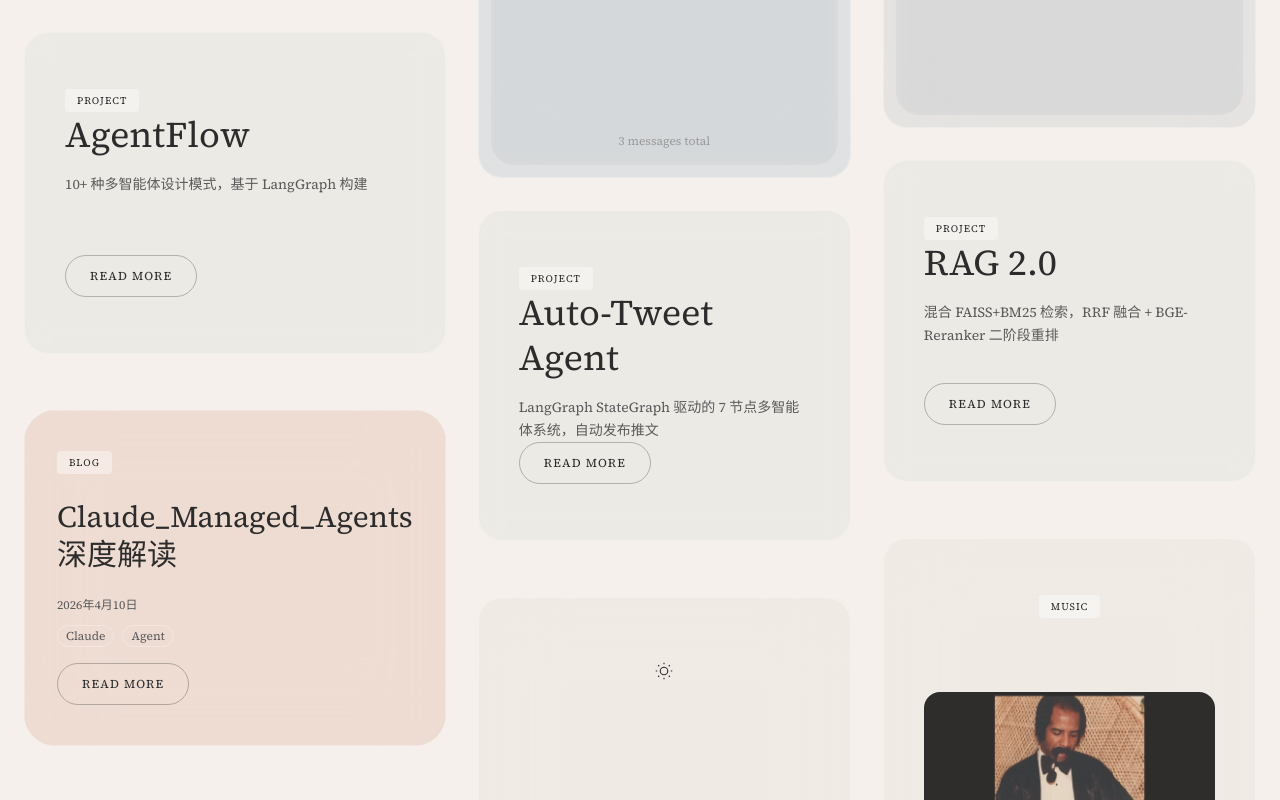
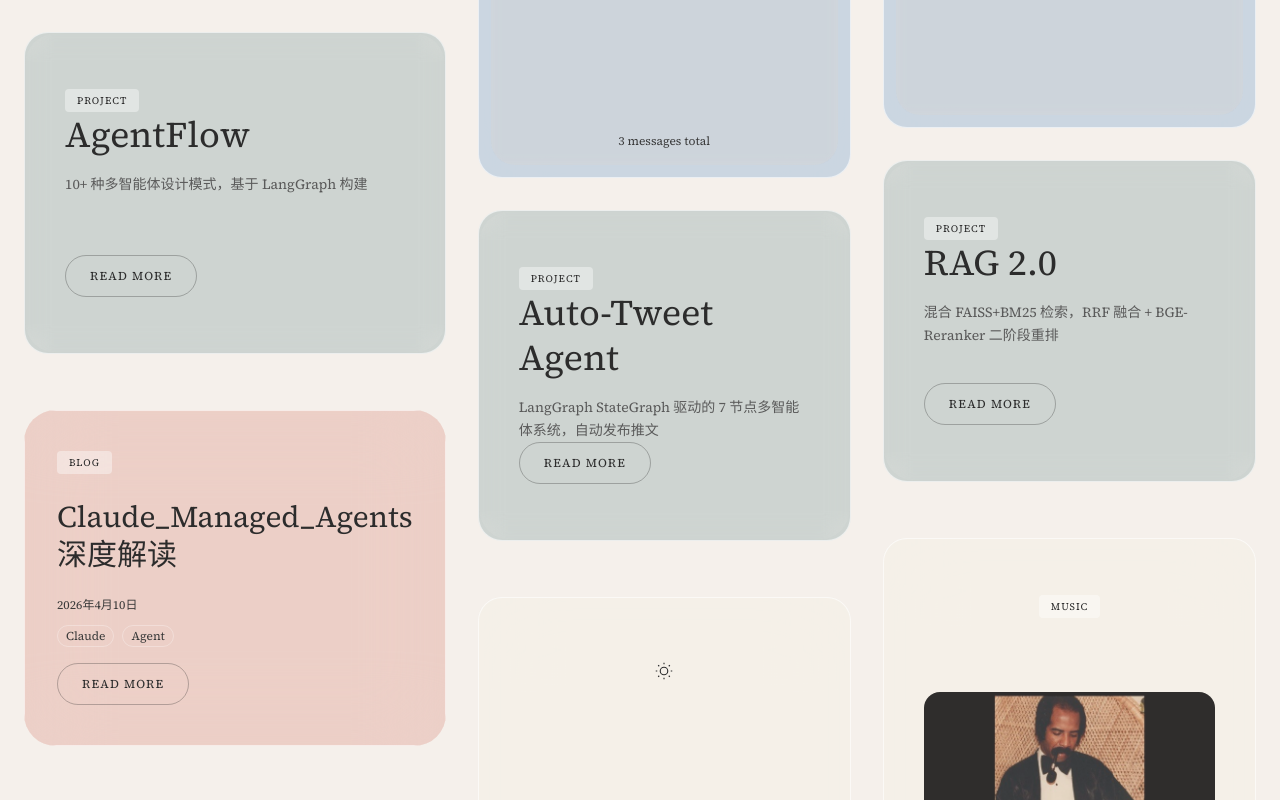
Before and after one commit to iuyup/iuyup.com, a Next.js app: page / in a window 1280 px wide. Shown: the part 1420-2220 px from the top of the page. Built offline with nearby package versions, Linux system fonts and the light colour scheme.

Commit message:
feat:change color

```diff
--- a/src/components/cards/AboutCard.tsx
+++ b/src/components/cards/AboutCard.tsx
@@ -3,7 +3,7 @@
 import { motion, type Variants } from 'framer-motion';
 import { CARD_VARIANTS, type CardVariant } from '@/lib/colors';
 
-const cardCls = 'backdrop-blur-2xl rounded-3xl border border-white/30 py-14 px-10 min-h-[480px] flex flex-col justify-between cursor-pointer';
+const cardCls = 'backdrop-blur-2xl rounded-3xl border border-white/60 py-14 px-10 min-h-[480px] flex flex-col justify-between cursor-pointer';
 
 const cardFade: Variants = {
   hidden: { opacity: 0, y: 20 },
--- a/src/components/cards/BlogCard.tsx
+++ b/src/components/cards/BlogCard.tsx
@@ -35,7 +35,7 @@ export function BlogCard({ post, tag = 'default' }: BlogCardProps) {
       transition={springTransition}
       style={{ boxShadow: 'none', background: variant.bg }}
     >
-      <div className="backdrop-blur-2xl rounded-3xl border border-white/30 py-10 px-8 min-h-[280px] flex flex-col justify-between">
+      <div className="backdrop-blur-2xl rounded-3xl border border-white/60 py-10 px-8 min-h-[280px] flex flex-col justify-between">
         <Link href={`/posts/${encodeURIComponent(post.slug)}`} className="group flex flex-col h-full justify-between">
           <span className="text-[10px] uppercase tracking-widest bg-white/40 text-[#2C2C2C] px-3 py-1 rounded-sm self-start">
             Blog
@@ -80,7 +80,7 @@ export function BlogLinkCard({ tag = 'default' }: BlogLinkCardProps) {
       transition={springTransition}
       style={{ boxShadow: 'none', background: variant.bg }}
     >
-      <div className="backdrop-blur-2xl rounded-3xl border border-white/30 py-10 px-8 min-h-[280px] flex flex-col justify-between">
+      <div className="backdrop-blur-2xl rounded-3xl border border-white/60 py-10 px-8 min-h-[280px] flex flex-col justify-between">
         <Link href="/posts" className="group flex flex-col h-full justify-between">
           <span className="text-[10px] uppercase tracking-widest bg-white/40 text-[#2C2C2C] px-3 py-1 rounded-sm self-start">
             Blog
--- a/src/components/cards/FooterCard.tsx
+++ b/src/components/cards/FooterCard.tsx
@@ -3,7 +3,7 @@
 import { motion, type Variants } from 'framer-motion';
 import { CARD_VARIANTS, type CardVariant } from '@/lib/colors';
 
-const cardCls = 'backdrop-blur-2xl rounded-3xl border border-white/30 py-14 px-10 min-h-[480px] flex flex-col justify-between cursor-pointer';
+const cardCls = 'backdrop-blur-2xl rounded-3xl border border-white/60 py-14 px-10 min-h-[480px] flex flex-col justify-between cursor-pointer';
 
 const cardFade: Variants = {
   hidden: { opacity: 0, y: 20 },
--- a/src/components/cards/MusicCard.tsx
+++ b/src/components/cards/MusicCard.tsx
@@ -4,7 +4,7 @@ import { motion, type Variants } from 'framer-motion';
 import { albums } from '@/lib/data';
 import { CARD_VARIANTS, type CardVariant } from '@/lib/colors';
 
-const cardCls = 'backdrop-blur-2xl rounded-3xl border border-white/30 py-14 px-10 min-h-[480px] flex flex-col justify-between cursor-pointer';
+const cardCls = 'backdrop-blur-2xl rounded-3xl border border-white/60 py-14 px-10 min-h-[480px] flex flex-col justify-between cursor-pointer';
 
 const cardFade: Variants = {
   hidden: { opacity: 0, y: 20 },
--- a/src/components/cards/ProjectCard.tsx
+++ b/src/components/cards/ProjectCard.tsx
@@ -23,7 +23,7 @@ export function ProjectCard({ index }: ProjectCardProps) {
   return (
     <motion.div
       variants={cardFade}
-      className="mb-6 rounded-3xl border border-white/30"
+      className="mb-6 rounded-3xl border border-white/60"
       whileHover={hoverSpring}
       transition={springTransition}
       style={{ boxShadow: 'none', background: projectBg(project.color) }}
--- a/src/components/cards/ThemeToggleCard.tsx
+++ b/src/components/cards/ThemeToggleCard.tsx
@@ -4,7 +4,7 @@ import { motion, type Variants } from 'framer-motion';
 import { ThemeToggle } from '@/components/ui/ThemeToggle';
 import { CARD_VARIANTS, type CardVariant } from '@/lib/colors';
 
-const cardCls = 'backdrop-blur-2xl rounded-3xl border border-white/30 py-14 px-10 min-h-[480px] flex flex-col justify-between cursor-pointer';
+const cardCls = 'backdrop-blur-2xl rounded-3xl border border-white/60 py-14 px-10 min-h-[480px] flex flex-col justify-between cursor-pointer';
 
 const cardFade: Variants = {
   hidden: { opacity: 0, y: 20 },
--- a/src/components/flip-card/ChatFlipCard.tsx
+++ b/src/components/flip-card/ChatFlipCard.tsx
@@ -4,7 +4,7 @@ import { useState, useRef } from 'react';
 import { motion } from 'framer-motion';
 import { CARD_VARIANTS, type CardVariant } from '@/lib/colors';
 
-const cardCls = 'backdrop-blur-2xl rounded-3xl border border-white/30 py-3 px-3 min-h-[480px] flex flex-col justify-between cursor-pointer';
+const cardCls = 'backdrop-blur-2xl rounded-3xl border border-white/60 py-3 px-3 min-h-[480px] flex flex-col justify-between cursor-pointer';
 
 const hoverSpring = { scale: 1.02, boxShadow: '0 25px 50px -12px rgba(0, 0, 0, 0.15)' };
 const springTransition = { type: 'spring' as const, stiffness: 300, damping: 50, mass: 0.5 };
--- a/src/components/flip-card/GuestbookFlipCard.tsx
+++ b/src/components/flip-card/GuestbookFlipCard.tsx
@@ -4,7 +4,7 @@ import { useState, useEffect } from 'react';
 import { motion } from 'framer-motion';
 import { CARD_VARIANTS, type CardVariant } from '@/lib/colors';
 
-const cardCls = 'backdrop-blur-2xl rounded-3xl border border-white/30 py-3 px-3 min-h-[480px] flex flex-col justify-between cursor-pointer';
+const cardCls = 'backdrop-blur-2xl rounded-3xl border border-white/60 py-3 px-3 min-h-[480px] flex flex-col justify-between cursor-pointer';
 
 const hoverSpring = { scale: 1.02, boxShadow: '0 25px 50px -12px rgba(0, 0, 0, 0.15)' };
 const springTransition = { type: 'spring' as const, stiffness: 300, damping: 50, mass: 0.5 };
@@ -155,7 +155,7 @@ export function GuestbookFlipCard({ tag = 'default' }: GuestbookFlipCardProps) {
             value={nameInput}
             onChange={(e) => setNameInput(e.target.value)}
             placeholder="Name"
-            className="bg-white/40 border border-white/30 rounded-xl px-4 py-2.5 text-sm text-[#2C2C2C] placeholder:text-[#999] outline-none focus:border-white/50 flex-shrink-0"
+            className="bg-white/40 border border-white/60 rounded-xl px-4 py-2.5 text-sm text-[#2C2C2C] placeholder:text-[#999] outline-none focus:border-white/50 flex-shrink-0"
             onClick={(e) => e.stopPropagation()}
           />
 
@@ -163,7 +163,7 @@ export function GuestbookFlipCard({ tag = 'default' }: GuestbookFlipCardProps) {
             value={msgInput}
             onChange={(e) => setMsgInput(e.target.value)}
             placeholder="Your message..."
-            className="bg-white/40 border border-white/30 rounded-xl px-4 py-2.5 flex-1 min-h-[140px] text-sm text-[#2C2C2C] placeholder:text-[#999] outline-none focus:border-white/50 resize-none"
+            className="bg-white/40 border border-white/60 rounded-xl px-4 py-2.5 flex-1 min-h-[140px] text-sm text-[#2C2C2C] placeholder:text-[#999] outline-none focus:border-white/50 resize-none"
             onClick={(e) => e.stopPropagation()}
           />
 
--- a/src/lib/colors.ts
+++ b/src/lib/colors.ts
@@ -1,23 +1,23 @@
 export const CARD_VARIANTS = {
   Chat: {
-    bg: 'rgba(138, 154, 168, 0.15)',
-    textSecondary: '#9a9a9a',
+    bg: 'rgba(180, 200, 220, 0.65)',
+    textSecondary: '#3a3a3a',
   },
   Guestbook: {
-    bg: 'rgba(107, 141, 174, 0.15)',
-    textSecondary: '#9a9a9a',
+    bg: 'rgba(180, 200, 220, 0.65)',
+    textSecondary: '#3a3a3a',
   },
   project: {
-    bg: 'rgba(162, 171, 158, 0.15)',
-    textSecondary: '#9a9a9a',
+    bg: 'rgba(190, 210, 190, 0.65)',
+    textSecondary: '#3a3a3a',
   },
   default: {
-    bg: 'rgba(214, 207, 199, 0.18)',
+    bg: 'rgba(245, 240, 230, 0.65)',
     textSecondary: '#3a3a3a',
   },
   blog: {
-    bg: 'rgba(212, 133, 106, 0.18)',
-    textSecondary: '#5a5a5a',
+    bg: 'rgba(230, 190, 180, 0.65)',
+    textSecondary: '#3a3a3a',
   },
 } as const;
 
@@ -26,7 +26,7 @@ export function projectBg(hex: string): string {
   const r = parseInt(hex.slice(1, 3), 16);
   const g = parseInt(hex.slice(3, 5), 16);
   const b = parseInt(hex.slice(5, 7), 16);
-  return `rgba(${r}, ${g}, ${b}, 0.15)`;
+  return `rgba(${r}, ${g}, ${b}, 0.65)`;
 }
 
 export type CardVariant = keyof typeof CARD_VARIANTS;
```
